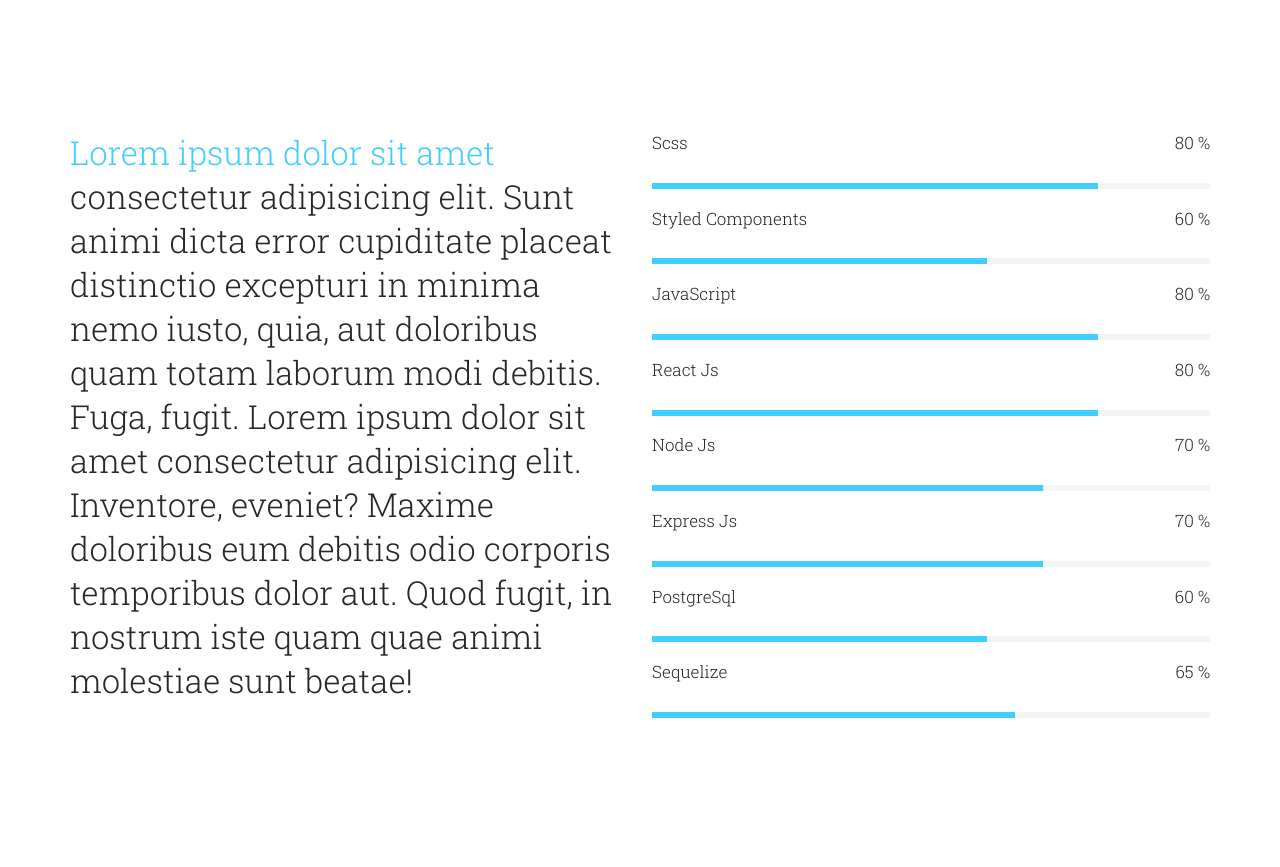
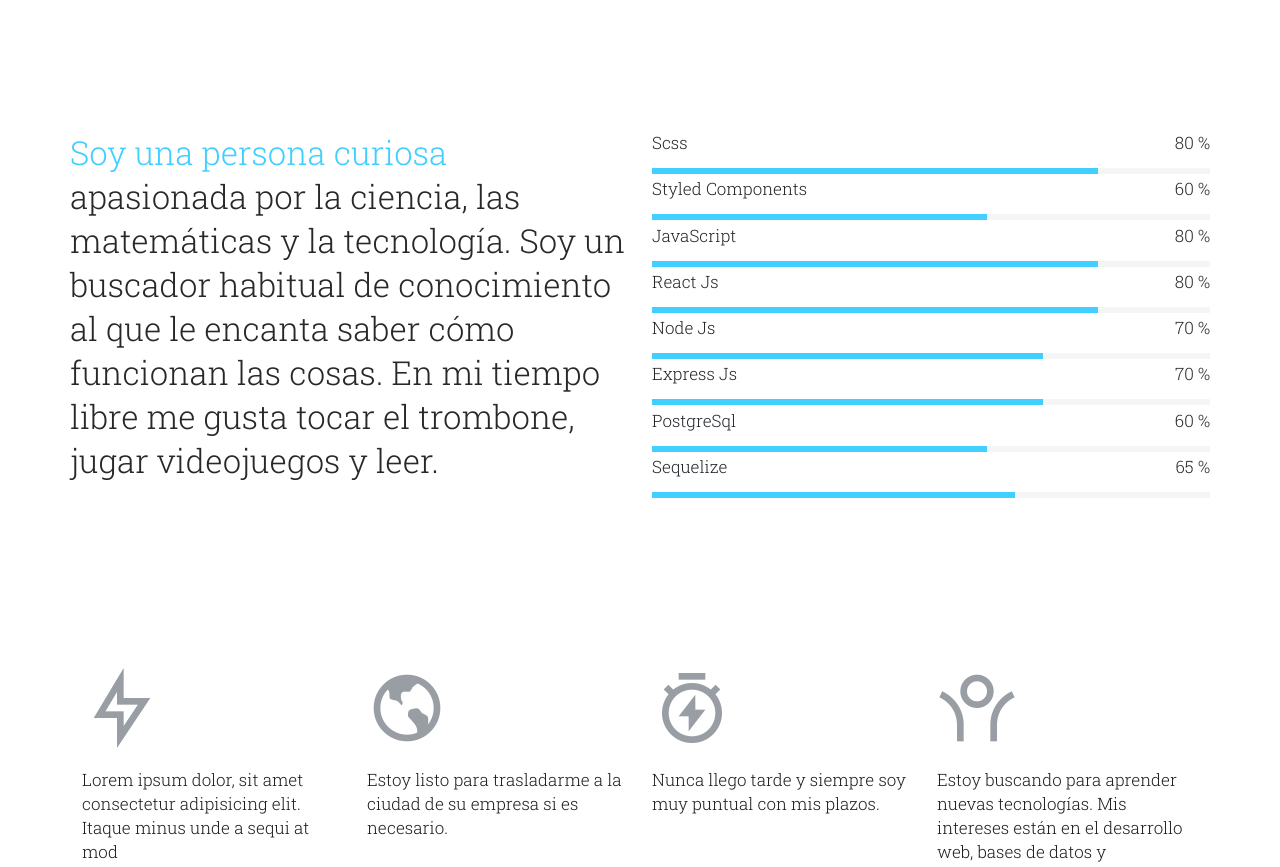
Before and after one commit to IgnacioVivas/Portfolio, a React (Vite) app: page / in a window 1280 px wide. Shown: the part 820-1687 px from the top of the page. Built offline with nearby package versions, Linux system fonts and the light colour scheme.

Commit message:
aplicando el selector ::selection

```diff
--- a/src/components/SobreMi/SobreMi.jsx
+++ b/src/components/SobreMi/SobreMi.jsx
@@ -8,12 +8,10 @@
       <Row>
         <Col>
           <p id='sobreMi'>
-            <span id='span-sobreMi'>Lorem ipsum dolor sit amet</span> consectetur adipisicing elit.
-            Sunt animi dicta error cupiditate placeat distinctio excepturi in minima nemo iusto,
-            quia, aut doloribus quam totam laborum modi debitis. Fuga, fugit. Lorem ipsum dolor sit
-            amet consectetur adipisicing elit. Inventore, eveniet? Maxime doloribus eum debitis odio
-            corporis temporibus dolor aut. Quod fugit, in nostrum iste quam quae animi molestiae
-            sunt beatae!
+            <span id='span-sobreMi'>Soy una persona curiosa</span> apasionada por la ciencia, las
+            matemáticas y la tecnología. Soy un buscador habitual de conocimiento al que le encanta
+            saber cómo funcionan las cosas. En mi tiempo libre me gusta tocar el trombone, jugar
+            videojuegos y leer.
           </p>
         </Col>
         <Col id='container-progressBar'>
--- a/src/index.scss
+++ b/src/index.scss
@@ -3,6 +3,10 @@
 * {
   margin: 0px;
   padding: 0px;
+}
+::selection {
+  color: white;
+  background: #40cfff;
 }
 
 body {
```
